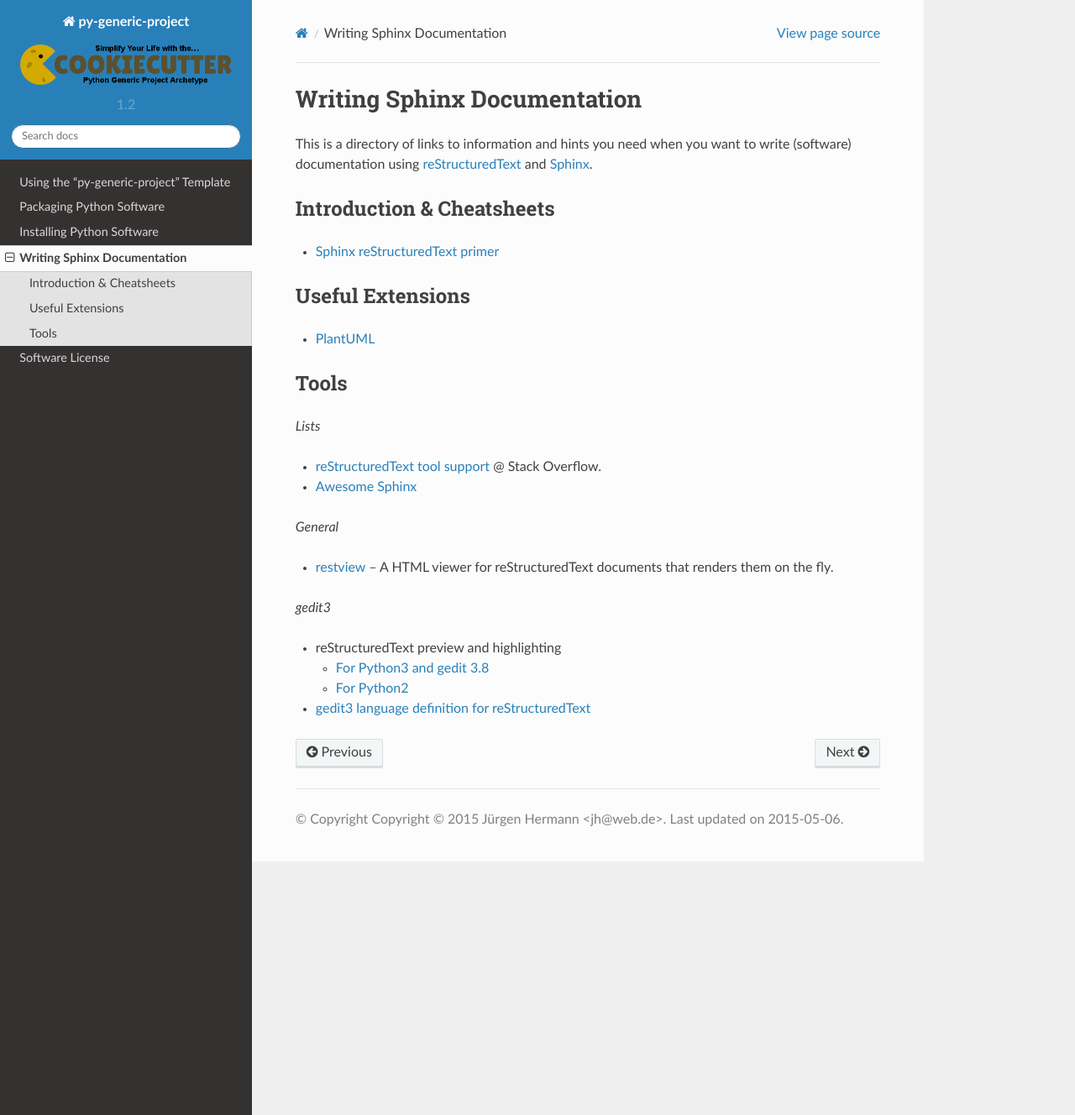
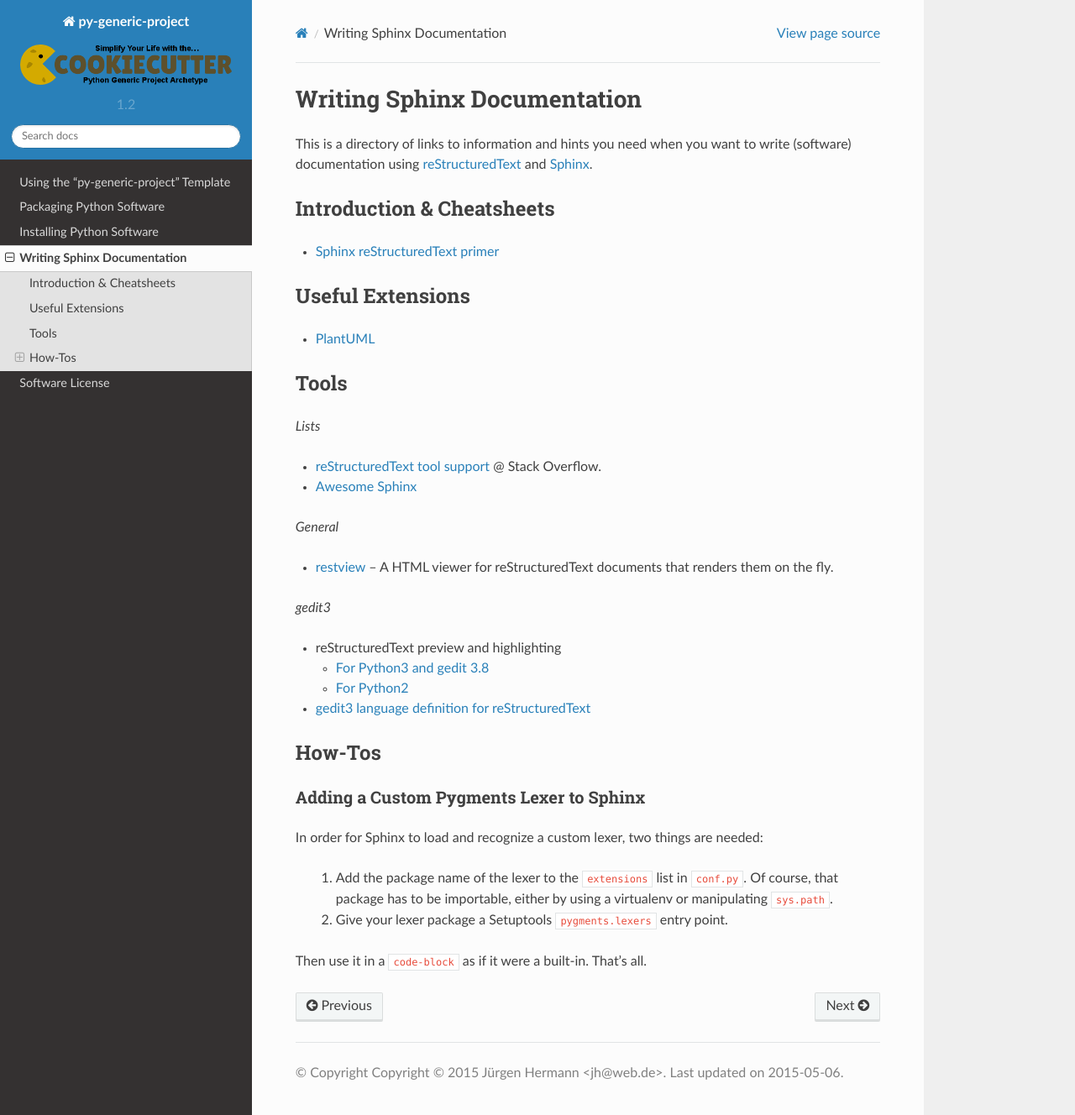
Before and after one commit to Springerle/py-generic-project, a Sphinx documentation site: the page built from docs/authoring.rst, in a window 1280 px wide and 1328 px high. Shown: the whole window at 84% size. Built offline with Sphinx 7.4.7 and the Read the Docs theme 2.0.0, drawn with Linux system fonts in a browser that asks for light colours.

Commit message:
:book: Adding a Custom Pygments Lexer to Sphinx

```diff
--- a/docs/authoring.rst
+++ b/docs/authoring.rst
@@ -69,3 +69,19 @@
 .. _reStructuredText: http://docutils.sourceforge.net/rst.html
 .. _restview: https://github.com/mgedmin/restview#restview
 .. _gedit3 language definition for reStructuredText: https://github.com/jhermann/ruby-slippers/blob/master/home/.local/share/gtksourceview-3.0/language-specs/restructuredtext.lang
+
+
+How-Tos
+-------
+
+Adding a Custom Pygments Lexer to Sphinx
+^^^^^^^^^^^^^^^^^^^^^^^^^^^^^^^^^^^^^^^^
+
+In order for Sphinx to load and recognize a custom lexer, two things are needed:
+
+ 1. Add the package name of the lexer to the ``extensions`` list in ``conf.py``.
+    Of course, that package has to be importable, either by using a virtualenv
+    or manipulating ``sys.path``.
+ 2. Give your lexer package a Setuptools ``pygments.lexers`` entry point.
+
+Then use it in a ``code-block`` as if it were a built-in. That's all.
```
